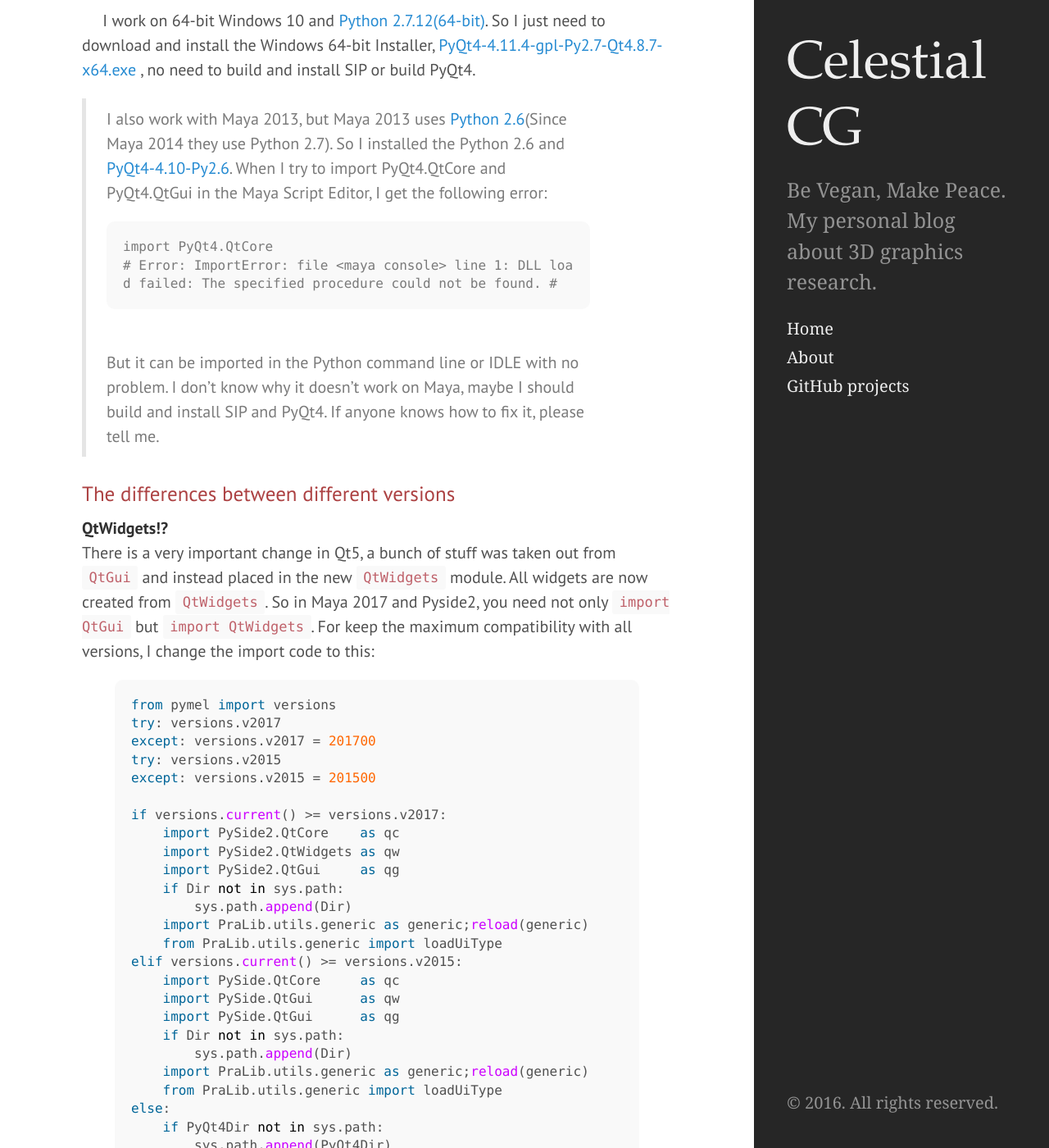
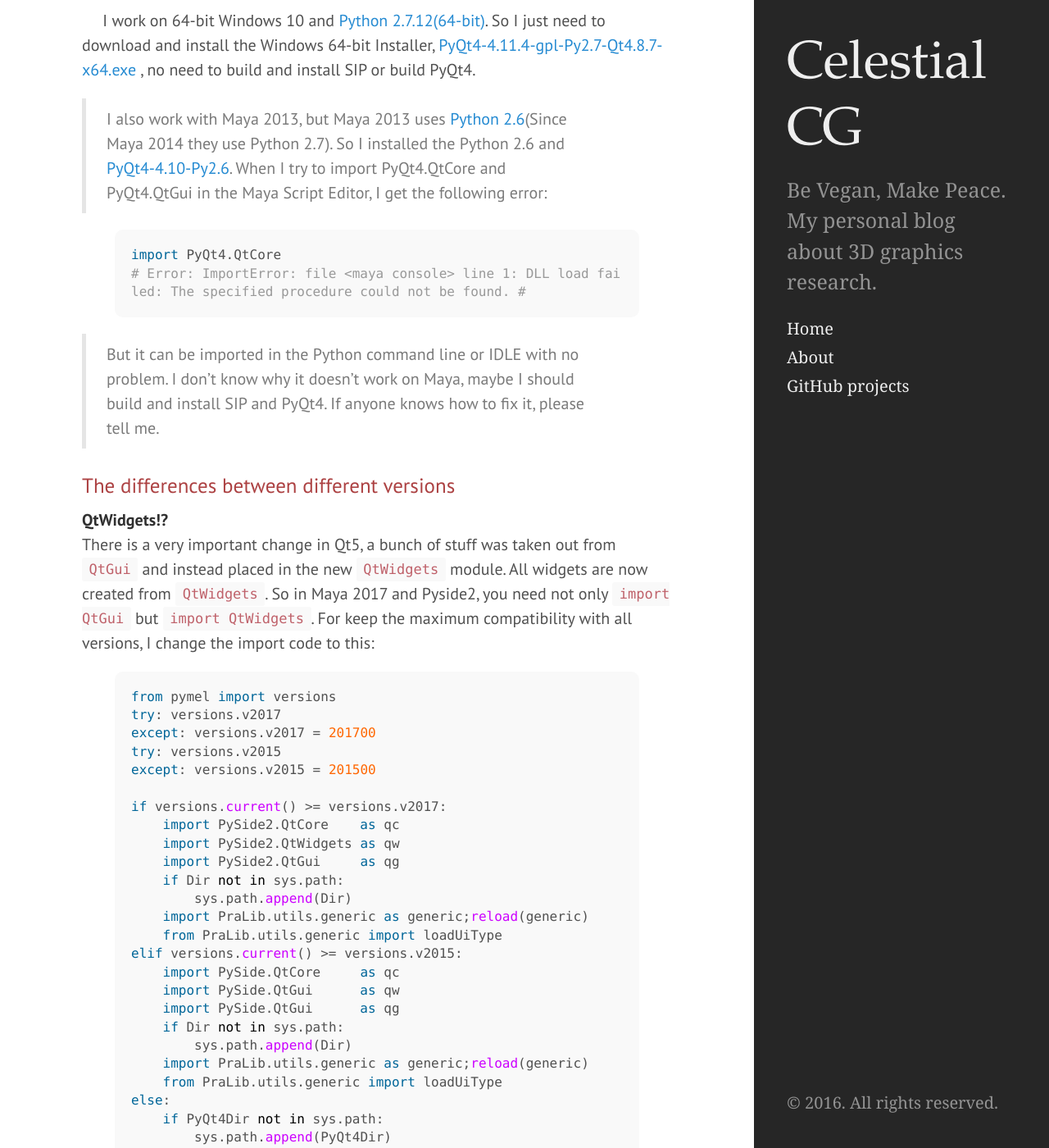
Before and after one commit to crystalsu2008/crystalsu2008.github.io, a Jekyll site: the page built from _posts/2016-09-22-PyQt-for-Maya-2016-2017.md, in a window 1280 px wide and 1400 px high, scrolled down 721 px. Shown: the whole window at 82% size. Built offline with Jekyll 4.4.1, drawn with Linux system fonts in a browser that asks for light colours.

Commit message:
Update PyQt for Maya & css

````diff
--- a/_posts/2016-09-22-PyQt-for-Maya-2016-2017.md
+++ b/_posts/2016-09-22-PyQt-for-Maya-2016-2017.md
@@ -14,13 +14,12 @@ title: PyQt for Maya-2016-2017
 
 &emsp; I work on 64-bit Windows 10 and [Python 2.7.12(64-bit)](https://www.python.org/downloads/release/python-2712/). So I just need to download and install the Windows 64-bit Installer, [PyQt4-4.11.4-gpl-Py2.7-Qt4.8.7-x64.exe](https://riverbankcomputing.com/software/pyqt/download) , no need to build and install SIP or build PyQt4.
 
->I also work with Maya 2013, but Maya 2013 uses [Python 2.6](https://www.python.org/download/releases/2.6.6/)(Since Maya 2014 they use Python 2.7). So I installed the Python 2.6 and [PyQt4-4.10-Py2.6](https://sourceforge.net/projects/pyqt/files/PyQt4/PyQt-4.10/). When I try to import PyQt4.QtCore and PyQt4.QtGui in the Maya Script Editor, I get the following error:<br>
-```
+>I also work with Maya 2013, but Maya 2013 uses [Python 2.6](https://www.python.org/download/releases/2.6.6/)(Since Maya 2014 they use Python 2.7). So I installed the Python 2.6 and [PyQt4-4.10-Py2.6](https://sourceforge.net/projects/pyqt/files/PyQt4/PyQt-4.10/). When I try to import PyQt4.QtCore and PyQt4.QtGui in the Maya Script Editor, I get the following error:
+{% highlight py %}
 import PyQt4.QtCore
 # Error: ImportError: file <maya console> line 1: DLL load failed: The specified procedure could not be found. #
-```
-<br>
-But it can be imported in the Python command line or IDLE with no problem. I don't know why it doesn't work on Maya, maybe I should build and install SIP and PyQt4. If anyone knows how to fix it, please tell me.
+{% endhighlight %}
+>But it can be imported in the Python command line or IDLE with no problem. I don't know why it doesn't work on Maya, maybe I should build and install SIP and PyQt4. If anyone knows how to fix it, please tell me.
 
 ### The differences between different versions
 __QtWidgets!?__
--- a/public/css/hyde.css
+++ b/public/css/hyde.css
@@ -32,7 +32,7 @@
  */
 
 html {
-  font-family: "PT Sans", Helvetica, Arial, sans-serif;
+  font-family: 'PT Sans', Helvetica, Arial, sans-serif;
 }
 @media (min-width: 48em) {
   html {
@@ -285,6 +285,3 @@ a.sidebar-nav-item:focus {
   font-weight: normal;
   font-variant: normal;
 }
-.theme-base-10 html {
-  font-family: "PT Sans", Helvetica, Arial, sans-serif;
-}
--- a/public/css/poole.css
+++ b/public/css/poole.css
@@ -48,7 +48,7 @@ body {
 }
 
 html {
-  font-family: "Helvetica Neue", Helvetica, Arial, sans-serif;
+  font-family: "PT Sans", Helvetica, Arial, sans-serif;
   font-size: 16px;
   line-height: 1.5;
 }
````
